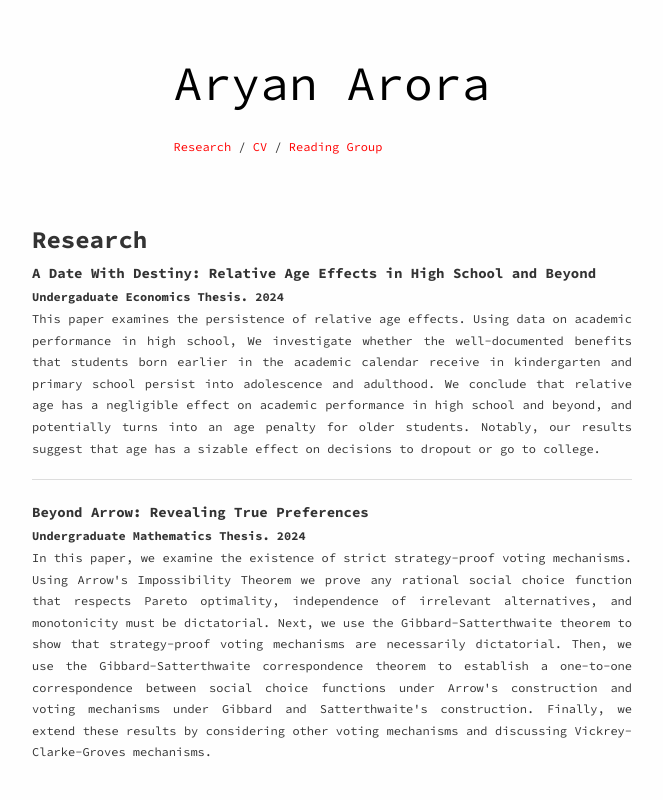
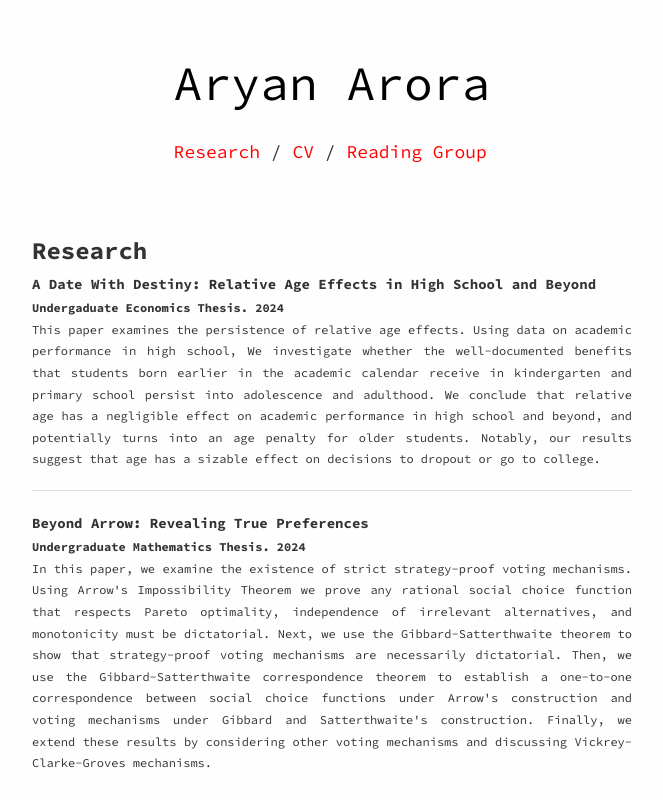
Before and after one commit to aryan-arora-01/AryanArora.github.io, a plain HTML site: page research.html in a window 1280 px wide. Shown: the whole page, without its empty margins (308-971 px from the left). Drawn offline with Linux system fonts and the light colour scheme.

Commit message:
Update research.html

```diff
--- a/research.html
+++ b/research.html
@@ -67,7 +67,7 @@
         }
     </style>
 
-    <div class="container">
+    <div class="container" style="font-size: 18px;">
     <p class="name"><a href="https://aryan-arora-01.github.io/aryanarora.github.io/">Aryan Arora</a></p>
     <p class="nav">
         <a class="red" href="https://aryan-arora-01.github.io/aryanarora.github.io/research">Research</a> /
@@ -75,6 +75,7 @@
         <a class="red" href="https://aryan-arora-01.github.io/YaleReadingGroup.github.io/">Reading Group</a>
     </p>
 </div>
+
 </head>
 
 <body>
```
Lines whose indentation alone changed are shown as unchanged.
